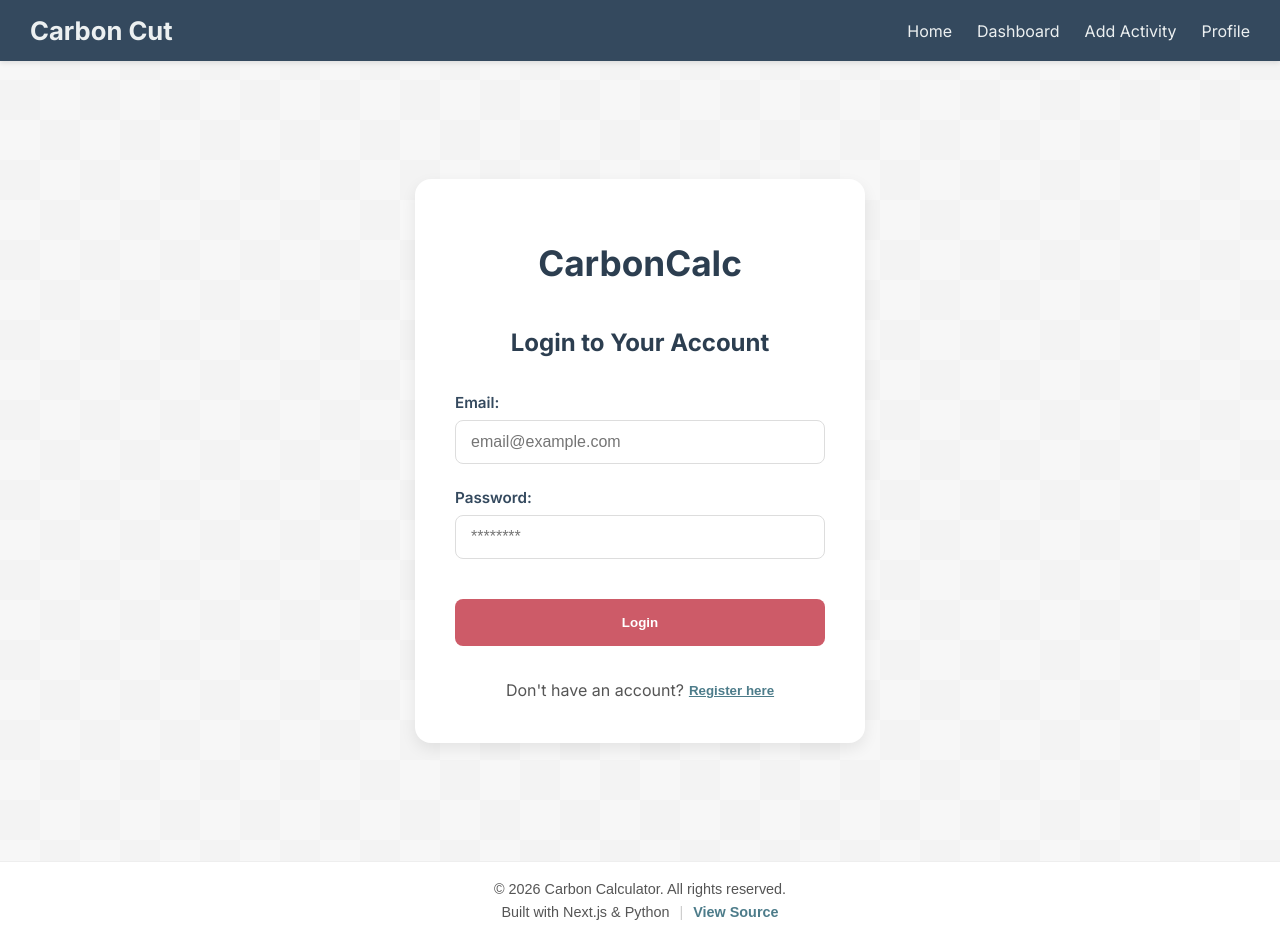
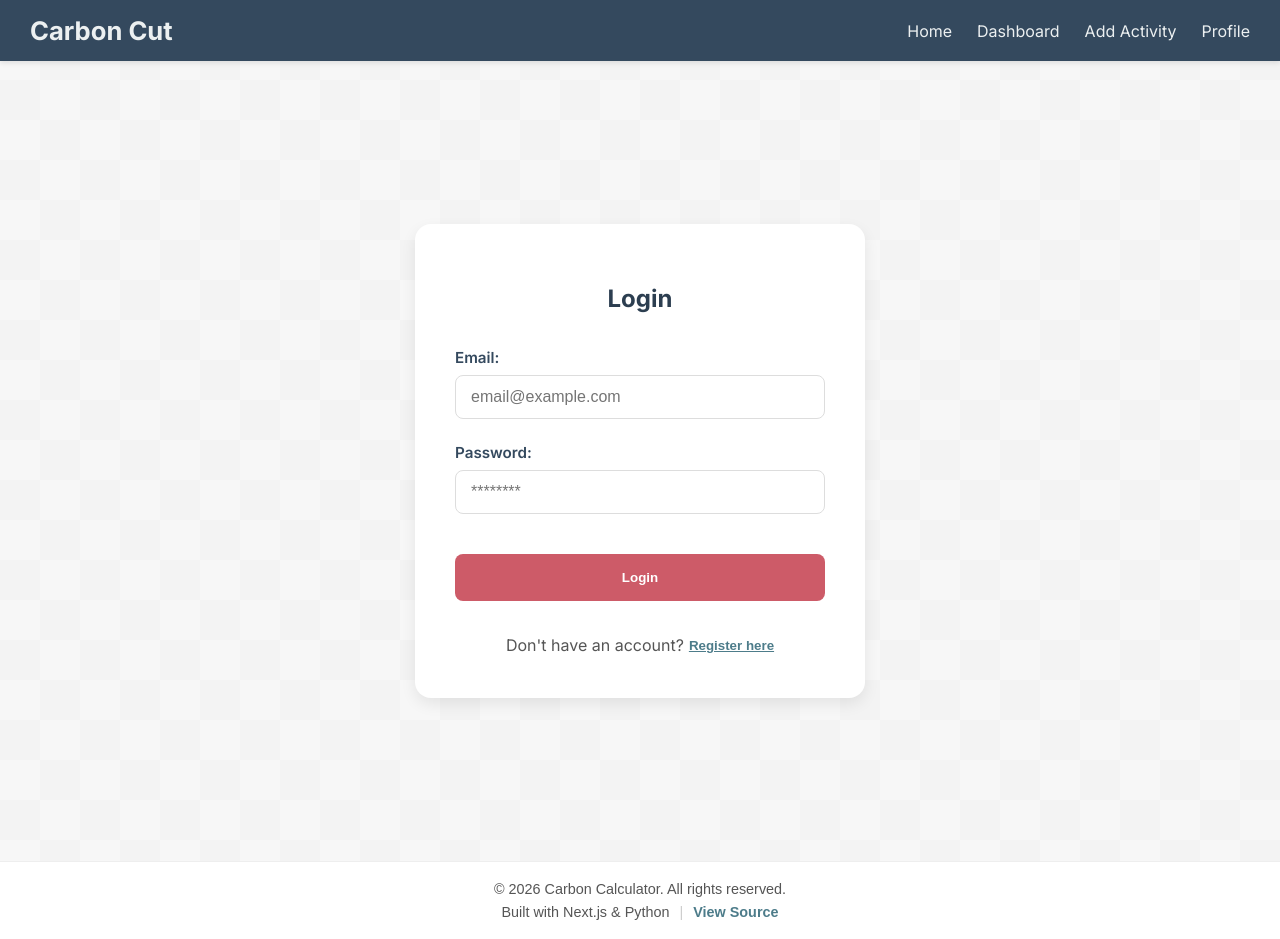
Before and after one commit to sdg877/carbon_calculator_fe, a Next.js app: page /identity in a window 1280 px wide. Built offline with nearby package versions, Linux system fonts and the light colour scheme; no server answers.

Commit message:
Removing title on identity page.

```diff
--- a/src/app/identity/page.jsx
+++ b/src/app/identity/page.jsx
@@ -123,10 +123,9 @@ function AuthContent() {
   return (
     <div className="authContainer">
       <div className="authCard">
-        <h1 className="authTitle">CarbonCalc</h1>
         {isLogin ? (
           <form onSubmit={handleLogin} className="authForm loginForm">
-            <h2 className="cardTitle">Login to Your Account</h2>
+            <h2 className="cardTitle">Login</h2>
             {loginError && <p className="error">{loginError}</p>}
             <div className="formGroup">
               <label htmlFor="loginEmail">Email:</label>
```
